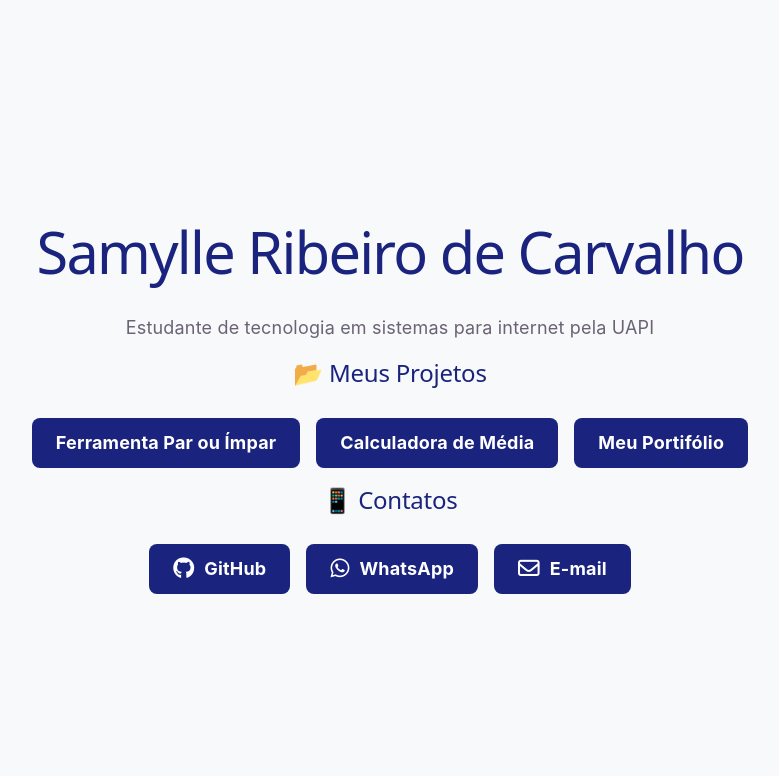
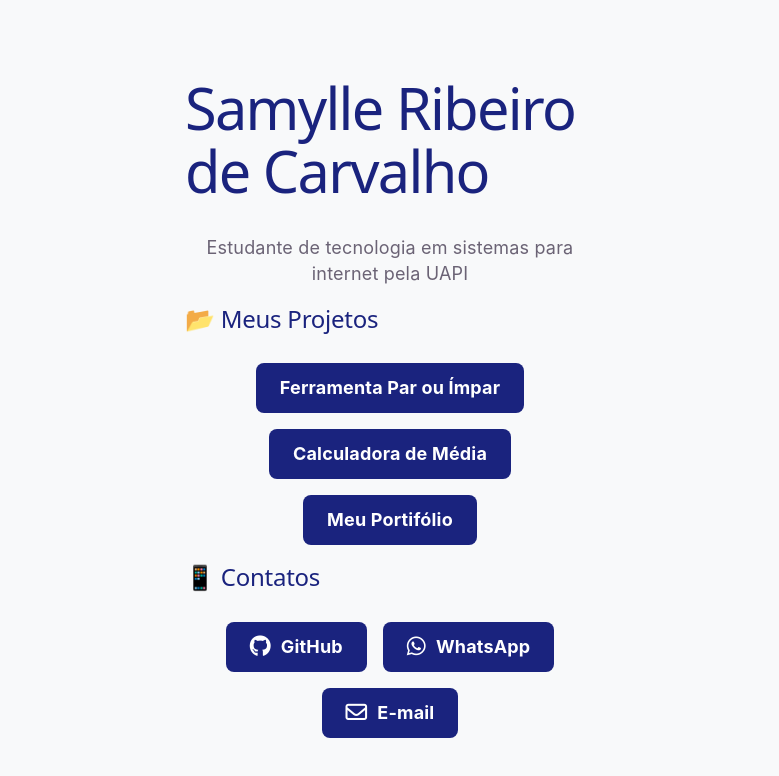
Before and after one commit to samylleribeiro/portifolio-react, a React (Vite) app: page / in a window 1280 px wide. Shown: the top 776 px of the page, without its empty margins (250-1029 px from the left). Built offline with nearby package versions, Linux system fonts and the light colour scheme.

Commit message:
ajustando a largura

```diff
--- a/src/App.css
+++ b/src/App.css
@@ -1,13 +1,5 @@
 /* Estilo Base */
-#root {
-  max-width: 1280px;
-  margin: 0 auto;
-  padding: 2rem;
-  text-align: center;
-  background-color: transparent;
-  min-width: 100vb;
-
-}
+#root
 
 .logo {
   height: 8em;
--- a/src/index.css
+++ b/src/index.css
@@ -65,17 +65,17 @@ body {
 }
 
 #root {
-  width: 100%;
-  max-width: 400px;    /* Mantém uma largura boa para celular */
-  margin: 0 auto;      /* Centraliza o bloco inteiro na tela */
-  padding: 20px;
-  box-sizing: border-box; /* Garante que o padding não "estique" o site */
+  width: 100% !important;
+  max-width: 450px !important; /* Limita a largura para não esticar demais */
+  margin: 0 auto !important;   /* Centraliza o bloco na tela */
+  padding: 20px !important;
   display: flex;
   flex-direction: column;
-  align-items: center; /* Centraliza os botões e textos internamente */
-  text-align: center;
+  align-items: center;
+  justify-content: center;
+  box-sizing: border-box;
+  overflow-x: hidden;
 }
-
 h1,
 h2 {
   font-family: var(--heading);
```
